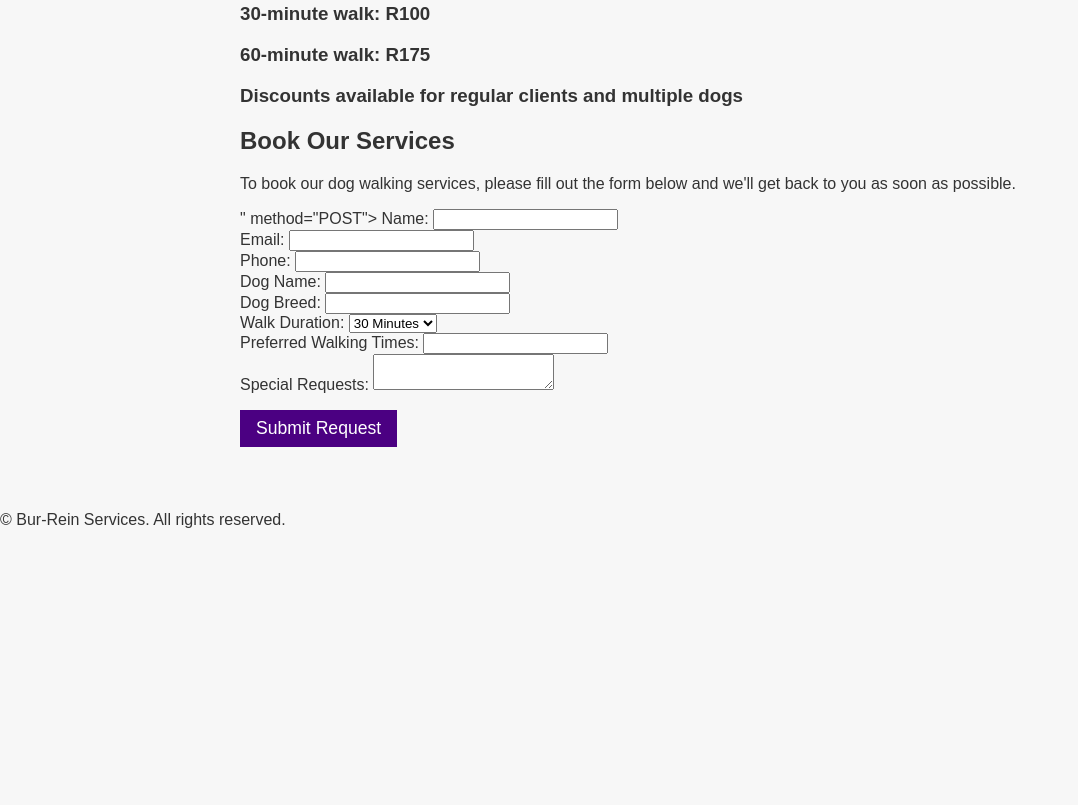
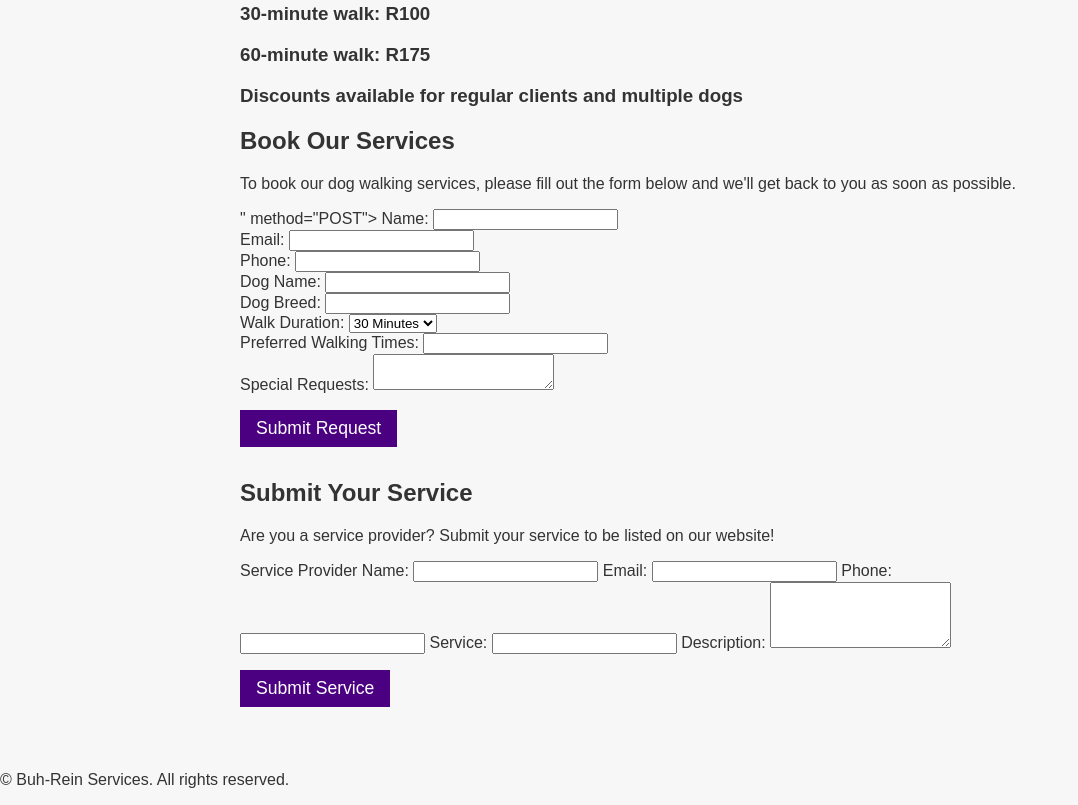
Before and after one commit to iederees-create/Bur-Rein-services, a plain HTML site: page Dogwalking.html in a window 1280 px wide. Shown: the part 630-1435 px from the top of the page, without its empty margins (0-1078 px from the left). Before the commit the page ends 1175 px from the top, so only its background shows below. Drawn offline with Linux system fonts and the light colour scheme.

Commit message:
fixed all errors besides search bar still not woring

```diff
--- a/Dogwalking.html
+++ b/Dogwalking.html
@@ -69,11 +69,37 @@
     <textarea id="special-requests" name="special-requests"></textarea><br>
     <button type="submit">Submit Request</button>
   </form>
+
+
+    </section>
+      <h2>Submit Your Service</h2>
+      <p>Are you a service provider? Submit your service to be listed on our website!</p>
+      <form action="https://formspree.io/f/mwkjngrv" method="POST">
+        <label for="name">Service Provider Name:</label>
+        <input type="text" id="name" name="name" required>
+
+        <label for="email">Email:</label>
+        <input type="email" id="email" name="email" required>
+
+        <label for="phone">Phone:</label>
+        <input type="tel" id="phone" name="phone" required>
+
+        <label for="service">Service:</label>
+        <input type="text" id="service" name="service" required>
+
+        <label for="description">Description:</label>
+        <textarea id="description" name="description" rows="4" required></textarea>
+
+        <button type="submit">Submit Service</button>
+        <section id="submit">
+      </form>
+    </section>
+
   </main>
 
 
   <footer>
-    <p>&copy; Bur-Rein Services. All rights reserved.</p>
+    <p>&copy; Buh-Rein Services. All rights reserved.</p>
   </footer>
 
 </body>
```
Also changed, not shown: index.html (+5 -5 lines), samosas.html (+2 -7 lines).
